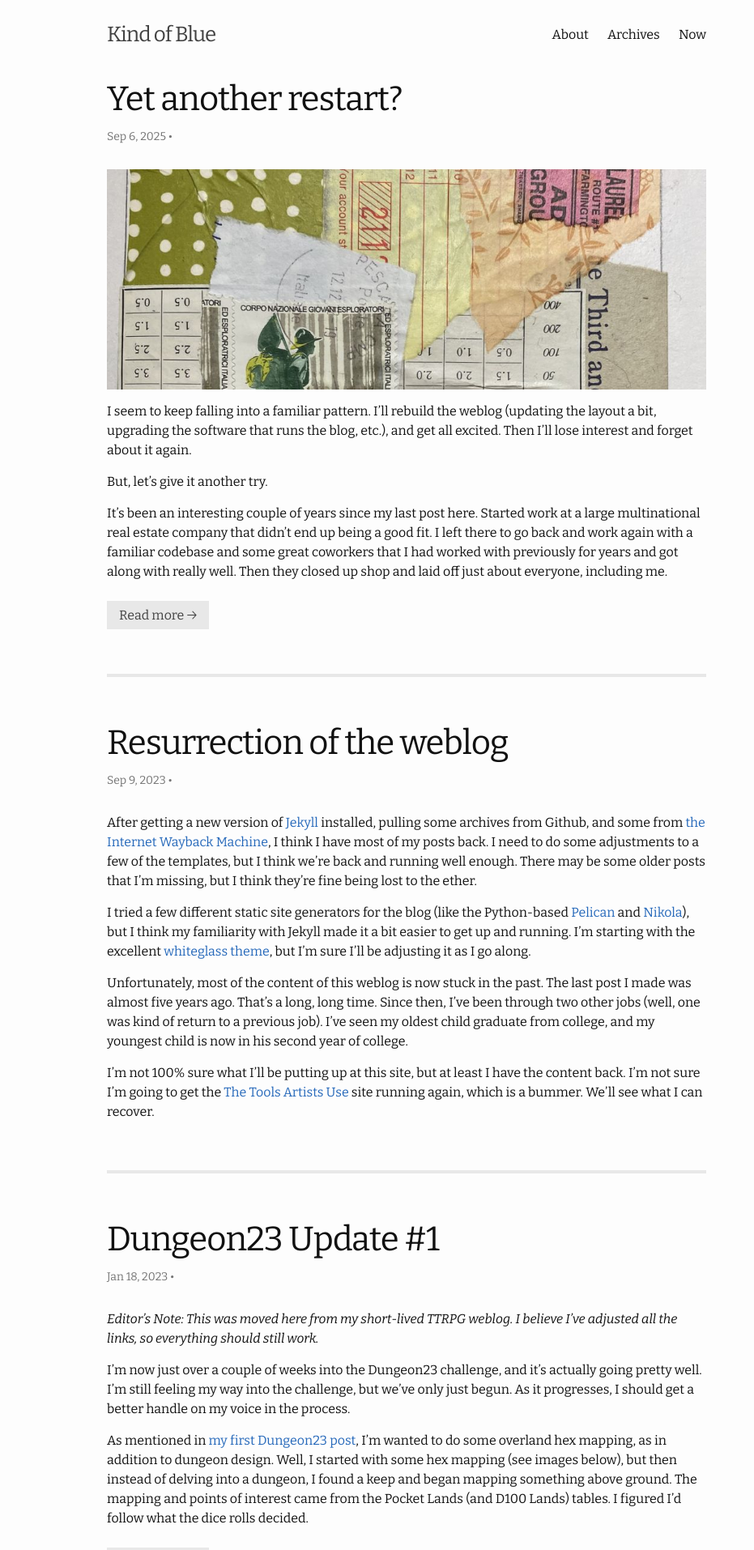
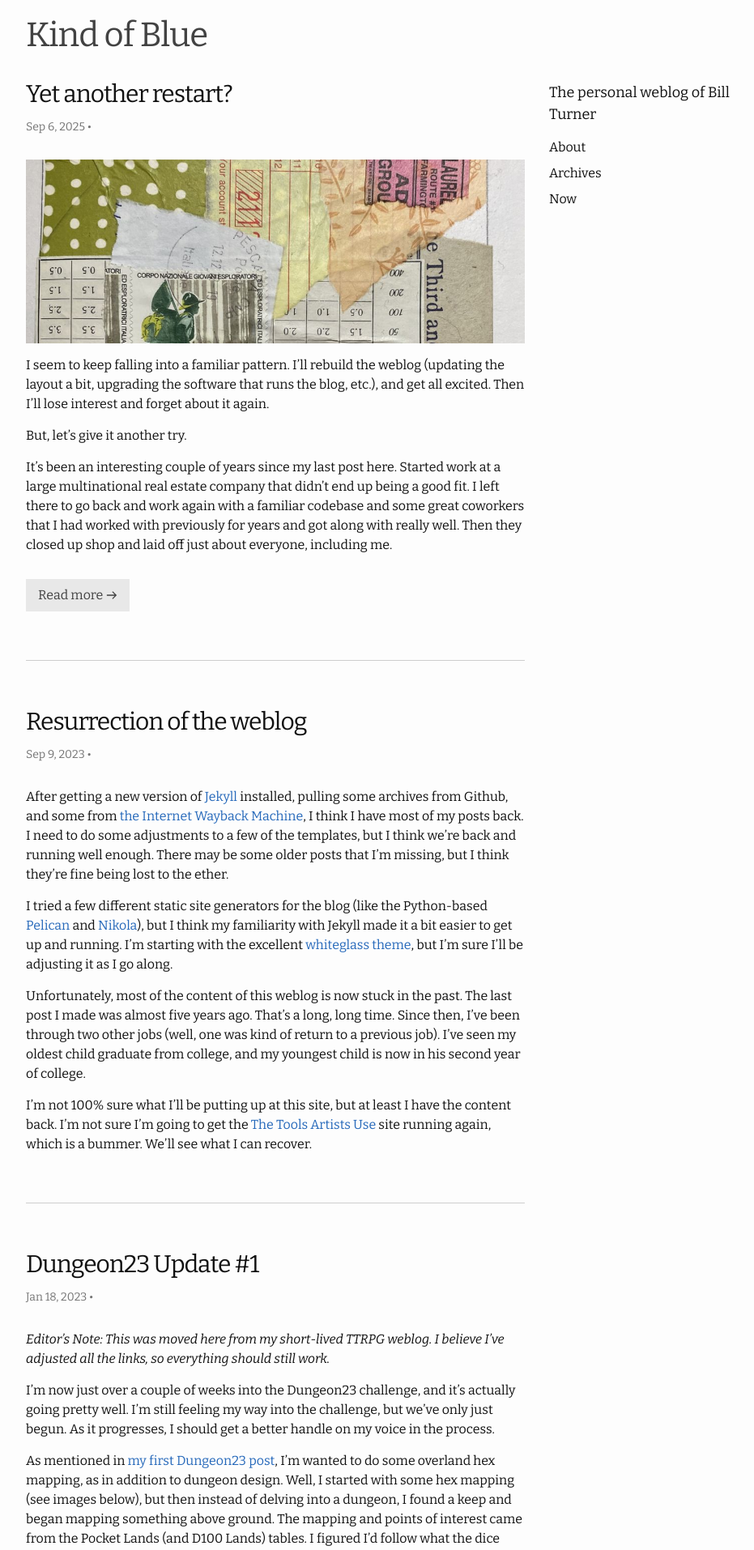
Before and after one commit to billturner/kindofblue.com, a Jekyll site: the page built from index.html, in a window 1280 px wide. Shown: the top 1914 px of the page at 81% size, without its empty margins (138-1069 px from the left). Built offline with Jekyll 4.4.1, drawn with Linux system fonts in a browser that asks for light colours; the list of posts is cut into pages by our own code; some of the changed text lies outside the part shown.

Commit message:
Updating layout a bit

```diff
--- a/_config.yml
+++ b/_config.yml
@@ -22,7 +22,8 @@ title: The weblog of Bill Turner
 name: Kind of Blue
 author: Bill Turner
 email: billturner@gmail.com
-description: The weblog of Pittsburgh-based web developer Bill Turner.
+description: The weblog of Pittsburgh-based software engineer Bill Turner.
+sidebar_text: "The personal weblog of Bill Turner"
 baseurl: "" # the subpath of your site, e.g. /blog
 url: "https://kindofblue.com" # the base hostname & protocol for your site, e.g. http://example.com
 
--- a/_includes/header.html
+++ b/_includes/header.html
@@ -9,17 +9,6 @@
         title="{{page.title | escape}} | {{ site.title | escape }}">{{ site.name | escape }}</a>
     </h1>
 
-    <nav class="site-nav">
-      {% for link in site.data.navigation.main %}
-        {% if link.url contains "http" %}
-          {% assign url = link.url %}
-        {% else %}
-          {% assign url = link.url | relative_url %}
-        {% endif %}
-        <a class="page-link" href="{{ url }}">{{ link.title }}</a>
-      {% endfor %}
-    </nav>
-
   </div>
 
 </header>
--- /dev/null
+++ b/_includes/sidebar.html
@@ -0,0 +1,14 @@
+<aside class="sidebar" aria-label="Sidebar">
+  <p class="sidebar-text">{{ site.sidebar_text | default: site.description }}</p>
+
+  <nav class="sidebar-nav">
+    {% for link in site.data.navigation.main %}
+      {% if link.url contains "http" %}
+        {% assign url = link.url %}
+      {% else %}
+        {% assign url = link.url | relative_url %}
+      {% endif %}
+      <a class="page-link" href="{{ url }}">{{ link.title }}</a>
+    {% endfor %}
+  </nav>
+</aside>
--- a/_layouts/default.html
+++ b/_layouts/default.html
@@ -9,7 +9,10 @@
 
     <main class="page-content" aria-label="Content">
       <div class="wrapper">
-        {{ content }}
+        <div class="content-main">
+          {{ content }}
+        </div>
+        {% include sidebar.html %}
       </div>
     </main>
 
--- a/_layouts/home.html
+++ b/_layouts/home.html
@@ -38,7 +38,7 @@ layout: default
         </div>
         {% if post.content contains site.excerpt_separator %}
           <p class="post-continue">
-            <a href="{{ post.url | relative_url }}">{% include i18n.html lang=lang value="morelink" default="Read on" %} &rarr;</a>
+            <a href="{{ post.url | relative_url }}">{% include i18n.html lang=lang value="morelink" default="Read on" %} <svg class="arrow" viewBox="0 0 16 16" width="14" height="14" aria-hidden="true"><path d="M1 8h13M9 3l5 5-5 5" fill="none" stroke="currentColor" stroke-width="1.5"/></svg></a>
           </p>
         {% endif %}
       </li>
--- a/_sass/includes/_layout.scss
+++ b/_sass/includes/_layout.scss
@@ -1,3 +1,4 @@
+@use "sass:color";
 @use "base";
 @use "variables" as *;
 @use "mixins" as *;
@@ -12,7 +13,7 @@
 }
 
 .site-title {
-  font-size: 26px;
+  font-size: 42px;
   font-weight: 300;
   line-height: 56px;
   letter-spacing: -1px;
@@ -25,29 +26,40 @@
   }
 }
 
-.site-nav {
-  float: right;
-  line-height: 56px;
+.page-content > .wrapper {
+  display: flex;
+  flex-wrap: wrap;
+  gap: $spacing-unit;
+}
 
+.content-main {
+  flex: 7 1 0;
+  min-width: 0;
+}
+
+.sidebar {
+  flex: 3 1 0;
+  min-width: 0;
+}
+
+.sidebar-text {
+  font-size: $base-font-size * 1.125;
+  margin-bottom: $spacing-unit * 0.5;
+}
+
+.sidebar-nav {
   .page-link {
+    display: block;
     color: $text-color;
     line-height: $base-line-height;
+    margin-bottom: 8px;
+  }
+}
 
-    // Gaps between nav items, but not on the last one
-    &:not(:last-child) {
-      margin-right: 20px;
-    }
-  }
-
-  @include media-query($on-palm) {
-    .page-link {
-      padding: 20px 0;
-
-      &:not(:last-child) {
-        margin-right: 0;
-      }
-      margin-left: 20px;
-    }
+@include media-query($on-laptop) {
+  .content-main,
+  .sidebar {
+    flex-basis: 100%;
   }
 }
 
@@ -88,7 +100,7 @@
     margin-bottom: $spacing-unit * 2;
 
     &:not(:first-child) {
-      border-top: 4px solid $grey-color-light;
+      border-top: 1px solid color.adjust($grey-color, $lightness: 35%, $space: hsl);
       padding-top: $spacing-unit * 2;
     }
   }
@@ -125,8 +137,15 @@
 
 .post-continue {
   a {
+    display: inline-flex;
+    align-items: center;
+    gap: 4px;
     padding: 8px 15px;
     text-decoration: none;
+
+    .arrow {
+      flex: none;
+    }
 
     &,
     &:visited {
@@ -151,12 +170,12 @@
 }
 
 .post-title {
-  font-size: 42px;
+  font-size: 30px;
   letter-spacing: -1px;
   line-height: 1;
 
   @include media-query($on-laptop) {
-    font-size: 36px;
+    font-size: 26px;
   }
 }
 
--- a/_sass/includes/_variables.scss
+++ b/_sass/includes/_variables.scss
@@ -21,7 +21,7 @@ $grey-color-light:  color.adjust($grey-color, $lightness: 45%, $space: hsl);
 $grey-color-dark:  color.adjust($grey-color, $lightness: -20%, $space: hsl);
 
 // Width of the content area
-$content-width:    800px !default;
+$content-width:    1000px !default;
 
 $on-palm:          600px !default;
 $on-laptop:        800px !default;
```
